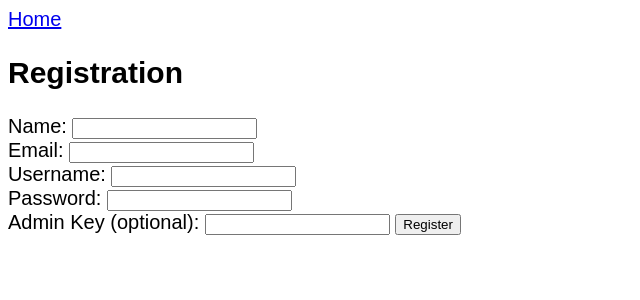
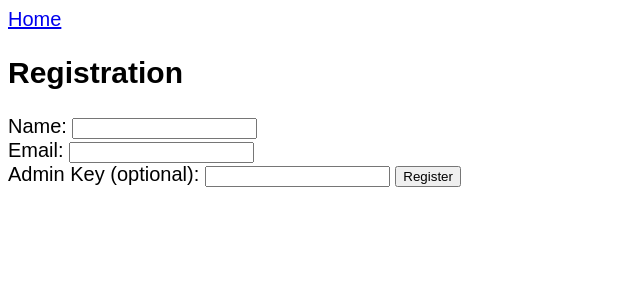
Before and after one commit to yimingxx/cs4111, a Flask app: page /login in a window 1280 px wide. Shown: the top 300 px of the page, without its empty margins (0-640 px from the left). Run offline with Flask 3, Linux system fonts and the light colour scheme; parts of the project's set-up code (start-up, migrations or seed data) failed here and were passed over.

Commit message:
login.html

```diff
--- a/templates/login.html
+++ b/templates/login.html
@@ -39,12 +39,6 @@
     <label for="email">Email:</label>
     <input type="email" id="email" name="email"><br>
 
-    <label for="username">Username:</label>
-    <input type="text" id="username" name="username" required><br>
-
-    <label for="password">Password:</label>
-    <input type="password" id="password" name="password" required><br>
-
     <label for="admin_key">Admin Key (optional):</label>
     <input type="password" id="admin_key" name="admin_key">
 
```
